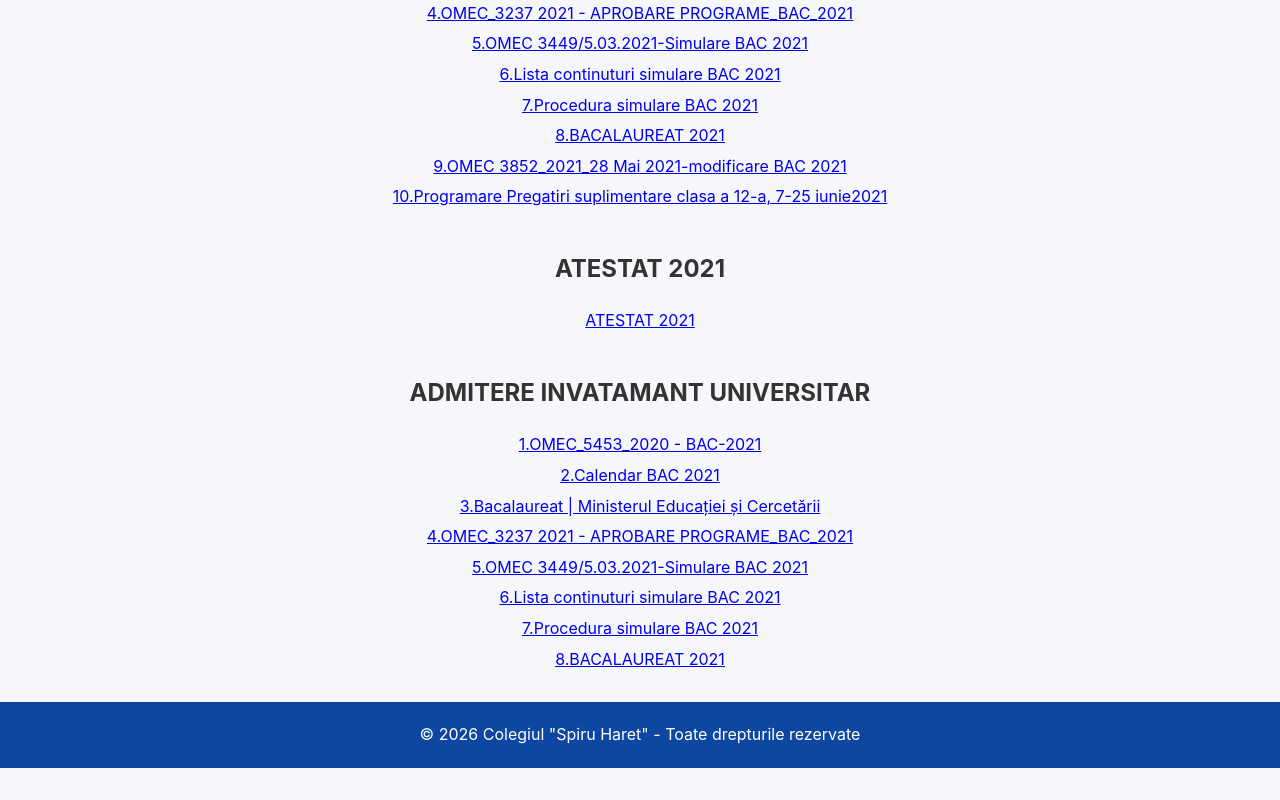
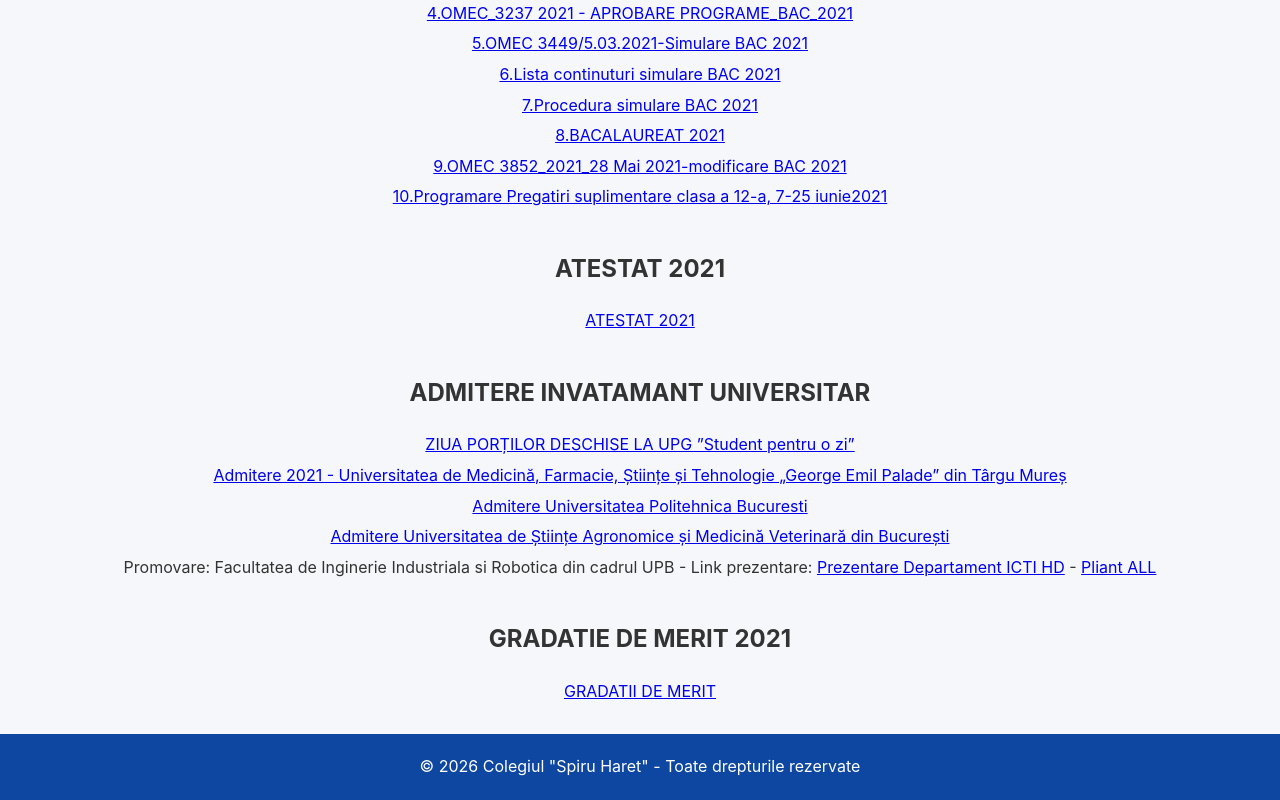
Before and after one commit to MihaelaStroe08/CSH, a plain HTML site: page scolarizare/2020-2021.html in a window 1280 px wide. Shown: the part 6000-6800 px from the top of the page. Before the commit the page ends 6768 px from the top, so only its background shows below. Drawn offline with Linux system fonts and the light colour scheme.

Commit message:
Update 2020-2021.html

```diff
--- a/scolarizare/2020-2021.html
+++ b/scolarizare/2020-2021.html
@@ -214,15 +214,20 @@
    </ul>
 
    <h2 class="section-title"><strong>ADMITERE INVATAMANT UNIVERSITAR</strong></h2>
+    <ol class="file-list">
+     <li><a href="file:///C:/Users/Lenovo/Desktop/CSH/anunturi.html#26" target="_blank">ZIUA PORȚILOR DESCHISE LA UPG ”Student pentru o zi”</a></li>
+     <li><a href="file:///C:/Users/Lenovo/Desktop/CSH/anunturi.html#26" target="_blank">Admitere 2021 - Universitatea de Medicină, Farmacie, Științe și Tehnologie „George Emil Palade” din Târgu Mureș</a></li>
+     <li><a href="https://upb.ro/admitere/admitere-licenta/" target="_blank">Admitere Universitatea Politehnica Bucuresti</a></li>
+     <li><a href="https://usamv.ro/admitere/" target="_blank">Admitere Universitatea de Științe Agronomice și Medicină Veterinară din București</a></li>
+     <p class = "intro-text">
+        Promovare: Facultatea de Inginerie Industriala si Robotica din cadrul UPB - Link prezentare: <a href="https://www.youtube.com/watch?v=a_eVDZWmudI" target="_blank">Prezentare Departament ICTI HD</a> - <a href="2020-2021/Pliant_IAII.pdf" target="_blank">Pliant ALL</a>
+      </p>
+    </ol>
+
+    <h2 class="section-title"><strong>GRADATIE DE MERIT 2021</strong></h2>
     <ul class="file-list">
-     <li><a href="2020-2021/OMEC_5453_2020_-_BAC-2021.pdf" target="_blank">1.OMEC_5453_2020 - BAC-2021</a></li>
-     <li><a href="2020-2021/calendar_bacalaureat_2021_-_anexa_ordin_5453_2020_organizare_desfasurare_examen_bacalaureat_2021.pdf" target="_blank">2.Calendar BAC 2021</a></li>
-     <li><a href="https://www.edu.ro/bacalaureat" target="_blank">3.Bacalaureat | Ministerul Educației și Cercetării</a></li>
-     <li><a href="2020-2021/OMEC_3237_2021_-_PROGRAME_BAC_2021.pdf" target="_blank">4.OMEC_3237 2021 - APROBARE PROGRAME_BAC_2021</a></li>
-     <li><a href="2020-2021/OME_3449_2021_simulare_ENBAC.pdf" target="_blank">5.OMEC 3449/5.03.2021-Simulare BAC 2021</a></li>
-     <li><a href="2020-2021/lista_continuturi_simulare_bac__2021.pdf" target="_blank">6.Lista continuturi simulare BAC 2021</a></li>
-     <li><a href="2020-2021/PROCEDURA_SIMULARI_EN_SI_BACALAUREAT_2021.pdf" target="_blank">7.Procedura simulare BAC 2021</a></li>
-     <li><a href="file:///C:/Users/Lenovo/Desktop/CSH/anunturi.html#5" target="_blank">8.BACALAUREAT 2021</a></li>
+     <li><a href="file:///C:/Users/Lenovo/Desktop/CSH/anunturi.html#26" target="_blank">GRADATII DE MERIT</a></li>
+    </ul>
   </div>
 </main>
 
```
